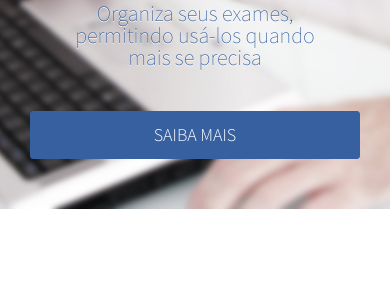
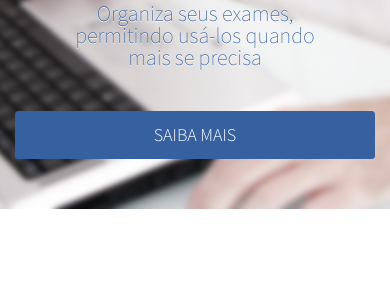
Before and after one commit to Lifehisto/lifehisto.github.io, a Jekyll site: the page built from index.html, in a window 390 px wide. Shown: the part 291-592 px from the top of the page. Built offline with Jekyll 4.4.1, drawn with Linux system fonts in a browser that asks for light colours; nearby versions of some CDN libraries.

Commit message:
Fix button size on mobile

```diff
--- a/css/main.css
+++ b/css/main.css
@@ -262,6 +262,12 @@ fieldset[disabled] .btn-xl.active {
 
     .navbar-default.navbar-shrink .navbar-brand {
         font-size: 1.5em;
+    }
+}
+
+@media(max-width: 768px) {
+    .btn-xl {
+        width: auto;
     }
 }
 
```
